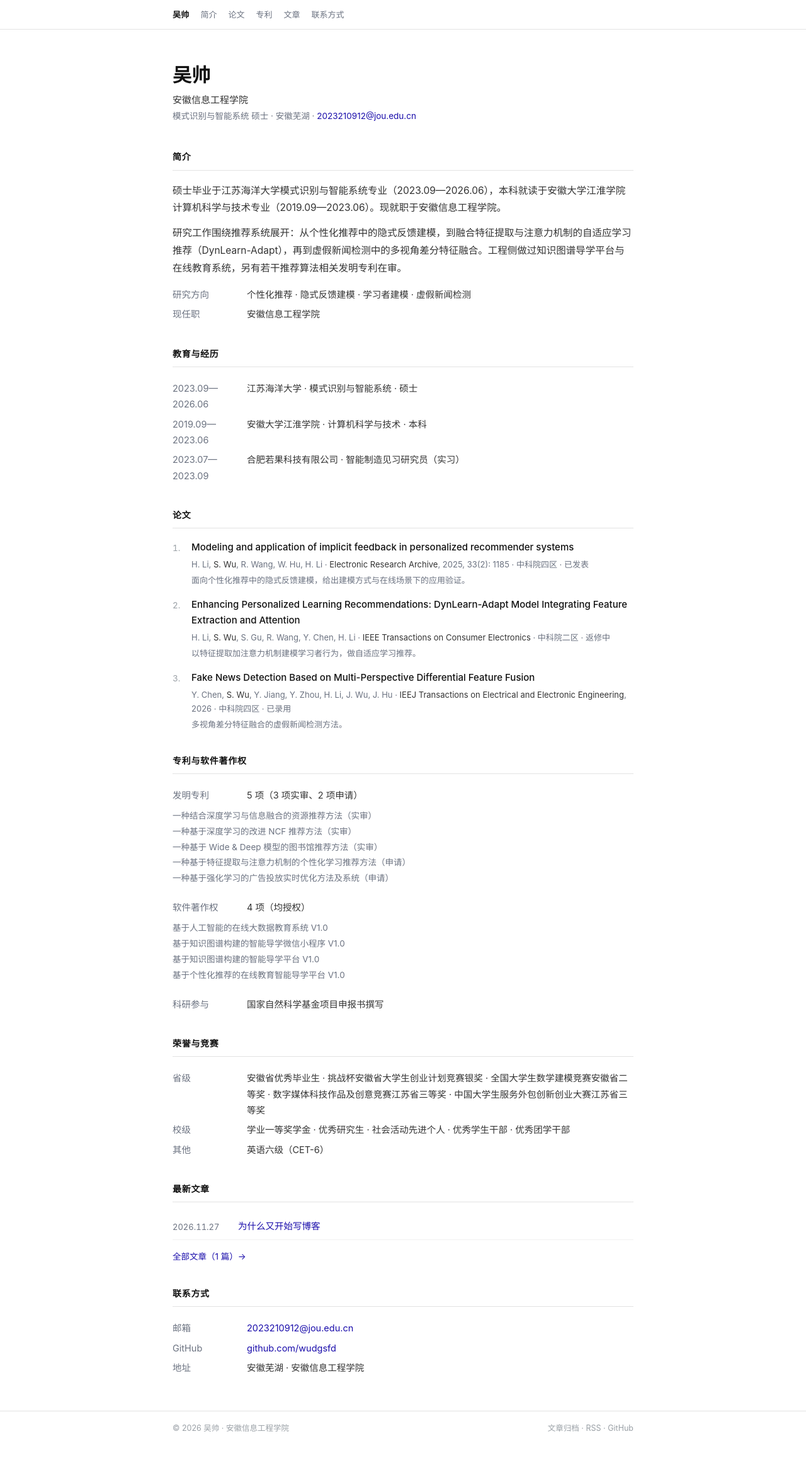
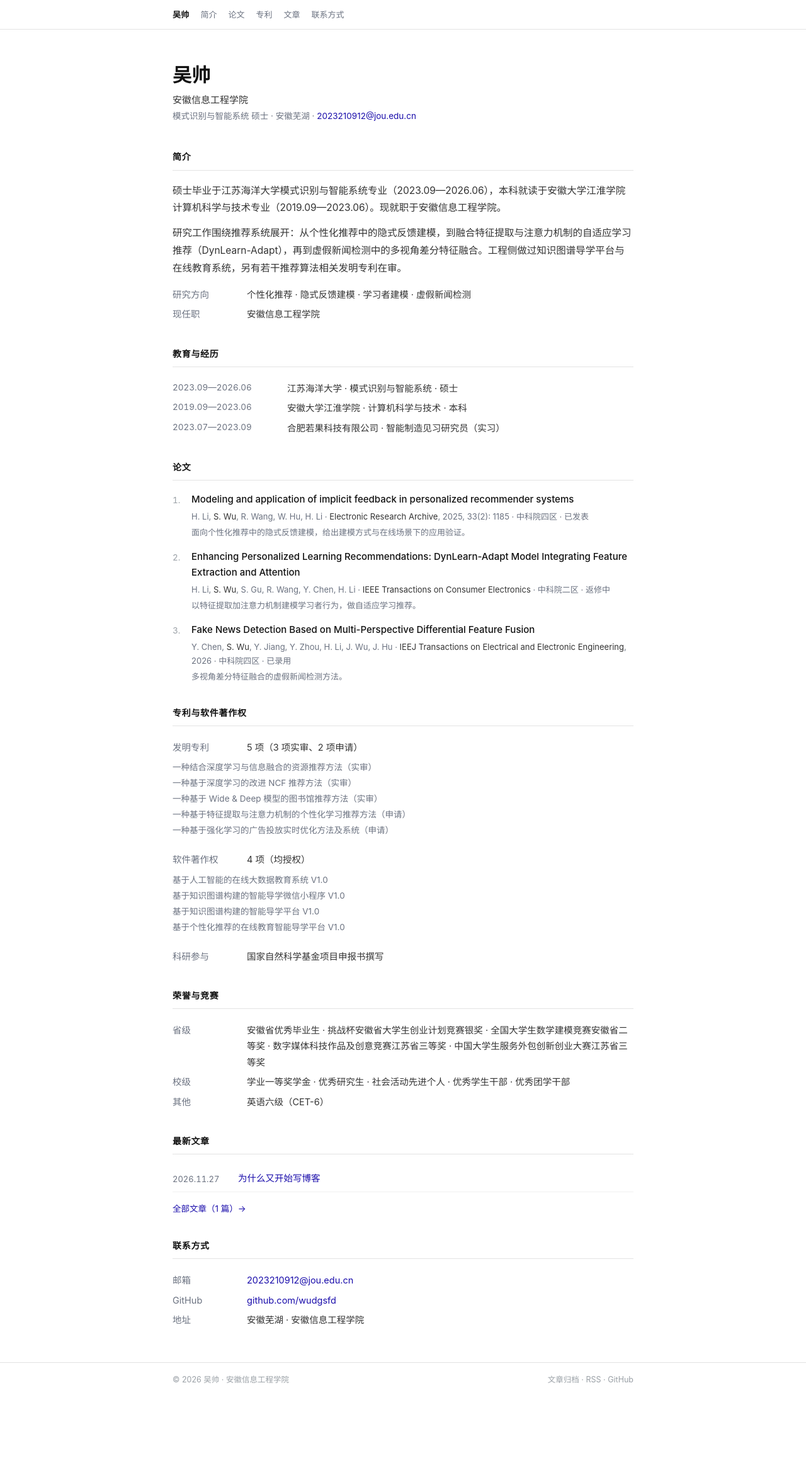
Before and after one commit to wudgsfd/wushuai.github.io, a Jekyll site: the page built from index.html, in a window 1280 px wide. Shown: the whole page at 63% size. Built offline with Jekyll 4.4.1, drawn with Linux system fonts in a browser that asks for light colours; after the commit the page ends 2247 px from its top, so only the background shows below that.

Commit message:
日期列加宽

```diff
--- a/assets/css/style.css
+++ b/assets/css/style.css
@@ -108,6 +108,8 @@ p{margin:0 0 12px;color:var(--ink-2)}
   line-height:1.75;
 }
 .kv .k{color:var(--ink-3)}
+.kv-date{grid-template-columns:168px 1fr}
+.kv-date .k{font-variant-numeric:tabular-nums;font-size:13.5px}
 .kv .v{color:var(--ink-2)}
 
 /* ---------- 论文 / 成果列表 ---------- */
--- a/index.html
+++ b/index.html
@@ -29,9 +29,9 @@ description: 吴帅，安徽信息工程学院，模式识别与智能系统硕
 
   <section id="education">
     <h2 class="sec-title">教育与经历</h2>
-    <div class="kv"><div class="k">2023.09—2026.06</div><div class="v">江苏海洋大学 · 模式识别与智能系统 · 硕士</div></div>
-    <div class="kv"><div class="k">2019.09—2023.06</div><div class="v">安徽大学江淮学院 · 计算机科学与技术 · 本科</div></div>
-    <div class="kv"><div class="k">2023.07—2023.09</div><div class="v">合肥若果科技有限公司 · 智能制造见习研究员（实习）</div></div>
+    <div class="kv kv-date"><div class="k">2023.09—2026.06</div><div class="v">江苏海洋大学 · 模式识别与智能系统 · 硕士</div></div>
+    <div class="kv kv-date"><div class="k">2019.09—2023.06</div><div class="v">安徽大学江淮学院 · 计算机科学与技术 · 本科</div></div>
+    <div class="kv kv-date"><div class="k">2023.07—2023.09</div><div class="v">合肥若果科技有限公司 · 智能制造见习研究员（实习）</div></div>
   </section>
 
   <section id="publications">
```
Also changed, not shown: _v1.png (added).
